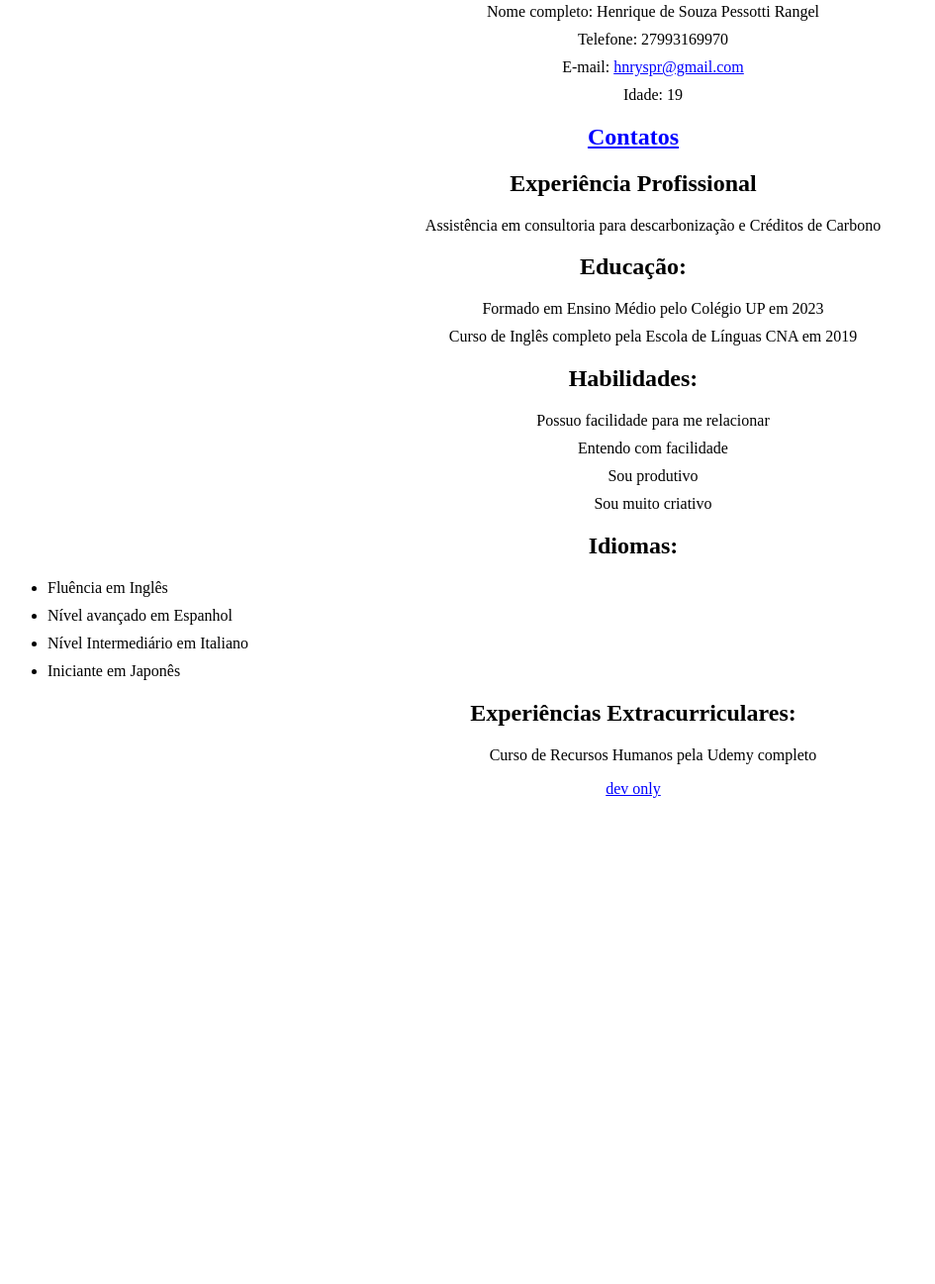
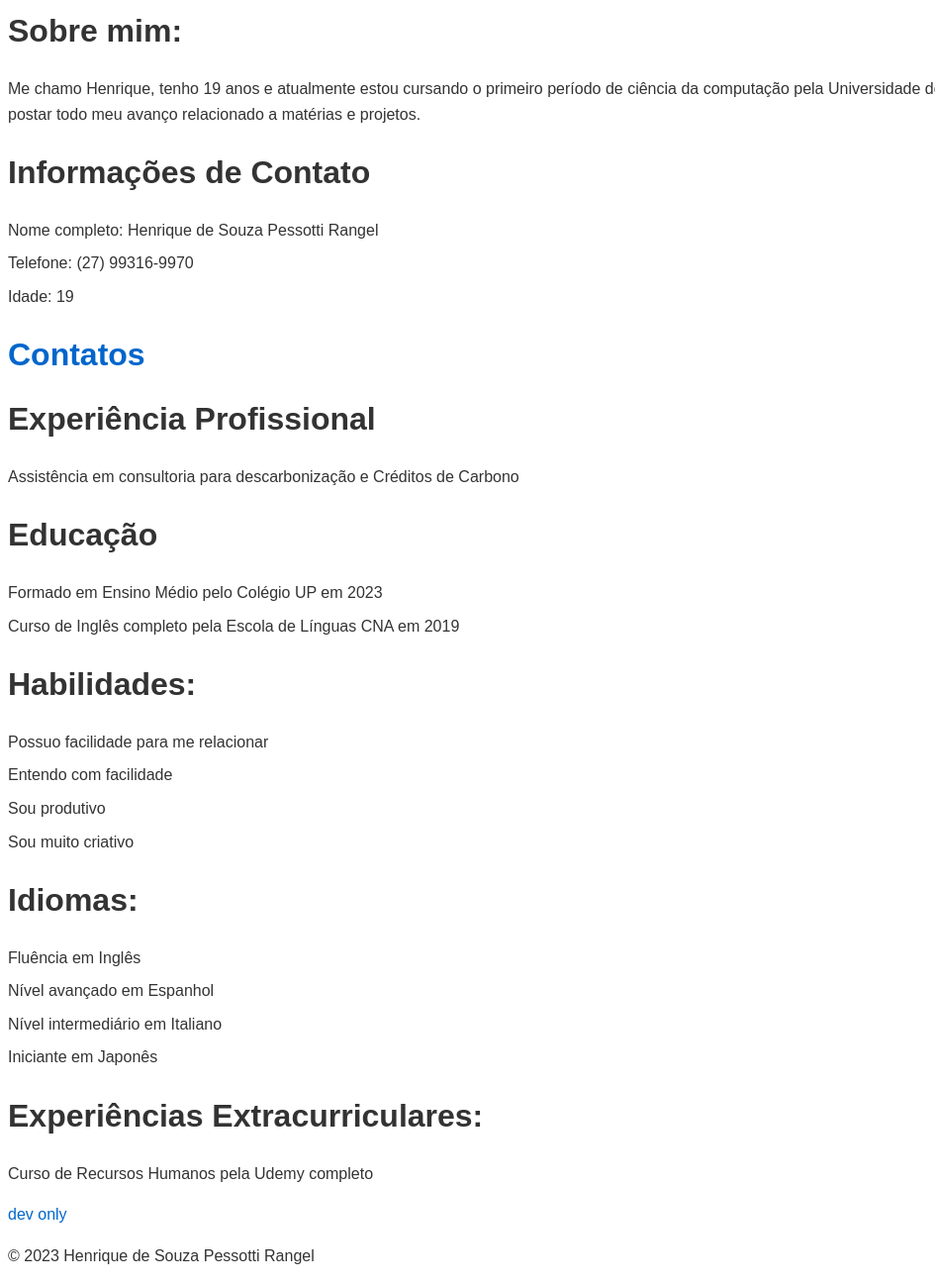
Before and after one commit to hnrqs/PrimeiroProjeto2, a plain HTML site: page test.html in a window 1280 px wide. Shown: the part 386-1683 px from the top of the page at 99% size, without its empty margins (0-945 px from the left). Before the commit the page ends 1208 px from the top, so only its background shows below. Drawn offline with Linux system fonts and the light colour scheme.

Commit message:
Add files via upload

```diff
--- a/test.html
+++ b/test.html
@@ -1,52 +1,117 @@
-<html>
-    <head>
-        <title> Portifólio </title>
-    </head>
-    <body>
-        <h1 style="text-align:center;">Portifólio</h1>
-
-        <img width="200" style="display: block; margin: 0 auto;" src="https://media.discordapp.net/attachments/852133073130225674/1210550816562352188/me.jpg?ex=65eaf84d&is=65d8834d&hm=e6a0309a226be1f3f5b14f1eab3a6253229dad8385979d4c734f5e7a0706af70&" alt="">
-        <h2 style="text-align:center;">Sobre mim:</h2>
-        <h4 style="text-align:center;">Me chamo Henrique, tenho 19 anos e atualmente estou cursando o primeiro período de ciência da computação pela Universidade de Vila Velha e, através deste portifólio, irei postar todo meu avanço relacionado a matéria e projetos.  </h4>
-            <h2 style="text-align:center;">Informações de Contato</h2>
-            <ul style="list-style-type:none; text-align:center;">
-                <li style="margin-bottom:10px;">Nome completo: Henrique de Souza Pessotti Rangel</li>
-                <li style="margin-bottom:10px;">Telefone: 27993169970</li>
-                <li style="margin-bottom:10px;">E-mail: <a href="mailto:hnryspr@gmail.com" style="color:blue;">hnryspr@gmail.com</a></li>
-                <li style="margin-bottom:10px;">Idade: 19</li>
-
-            </ul>
-
-            <h2 style="text-align:center;"> <a href="Contatos.html" style="color:blue;">Contatos</a> </h2>
-<h2 style="text-align:center;">Experiência Profissional</h2>
-<ul style="list-style-type:none; text-align:center;">
-    <li style="margin-bottom:10px;">Assistência em consultoria para descarbonização e Créditos de Carbono </li>
-
+<!DOCTYPE html>
+<html lang="en">
+<head>
+  <meta charset="UTF-8">
+  <meta name="viewport" content="width=device-width, initial-scale=1.0">
+  <title>Portfólio</title>
+  <style>
+    body {
+      font-family: Arial, sans-serif;
+      line-height: 1.6;
+      color: #333;
+    }
+    h1, h2, h3, h4 {
+      line-height: 1.2;
+    }
+    h1, h2 {
+      font-weight: bold;
+    }
+    h1 {
+      font-size: 2.5rem;
+    }
+    h2 {
+      font-size: 2rem;
+    }
+    h3, h4 {
+      font-size: 1.5rem;
+    }
+    ul {
+      list-style-type: none;
+      padding: 0;
+      margin: 0;
+    }
+    li {
+      margin-bottom: 0.5rem;
+    }
+    a {
+      color: #0066cc;
+      text-decoration: none;
+    }
+    a:hover {
+      text-decoration: underline;
+    }
+    img {
+      max-width: 100%;
+      height: auto;
+    }
+  </style>
+</head>
+<body>
+  <header>
+    <h1>Portfólio</h1>
+  </header>
+  <main>
+    <section>
+      <img width=350px src="https://media.discordapp.net/attachments/852133073130225674/1210550816562352188/me.jpg?ex=65eaf84d&is=65d8834d&hm=e6a0309a226be1f3f5b14f1eab3a6253229dad8385979d4c734f5e7a0706af70&" alt="Henrique's photo">
+      <h2>Sobre mim:</h2>
+      <p>Me chamo Henrique, tenho 19 anos e atualmente estou cursando o primeiro período de ciência da computação pela Universidade de Vila Velha. Através deste portfólio, irei postar todo meu avanço relacionado a matérias e projetos.</p>
+    </section>
+    <section>
+      <h2>Informações de Contato</h2>
+      <ul>
+        <li>Nome completo: Henrique de Souza Pessotti Rangel</li>
+        <li>Telefone: (27) 99316-9970</li>
+        <li>Idade: 19</li>
+      </ul>
+      <h2> <a href="Contatos.html">Contatos</a> </h2>
+    </section>
+    <section>
+      <h2>Experiência Profissional</h2>
+      <ul>
+        <li>Assistência em consultoria para descarbonização e Créditos de Carbono</li>
+      </ul>
+    </section>
+    <section>
+      <h2>Educação</h2>
+      <ul>
+        <li> Formado em Ensino Médio pelo Colégio UP em 2023</li>
+ <li>Curso de Inglês completo pela Escola de Línguas CNA em 2019</li>
 </ul>
-     <h2 style="text-align:center;">Educação:</h2>
-    <ul style="list-style-type:none; text-align:center;">
-        <li style="margin-bottom:10px;"> Formado em Ensino Médio pelo Colégio UP em 2023 </li>
-        <li style="margin-bottom:10px;"> Curso de Inglês completo pela Escola de Línguas CNA em 2019 </li>
-    </ul>
-
-<h2 style="text-align:center;">Habilidades:</h2>
-<ul style="list-style-type:none; text-align:center;">
-    <li style="margin-bottom:10px;">Possuo facilidade para me relacionar</li>
-    <li style="margin-bottom:10px;">Entendo com facilidade</li>
-<li style="margin-bottom:10px;"> Sou produtivo</li>
-<li style="margin-bottom:10px;"> Sou muito criativo</li>
+</section>
+<section>
+<h2>Habilidades:</h2>
+<ul>
+<li>Possuo facilidade para me relacionar</li>
+<li>Entendo com facilidade</li>
+<li>Sou produtivo</li>
+<li>Sou muito criativo</li>
 </ul>
-<h2 style="text-align:center;">Idiomas:</h2>
-<ul style="list-style-type: disc;">
-    <li style="margin-bottom:10px;">Fluência em Inglês</li>
-    <li style="margin-bottom:10px;">Nível avançado em Espanhol</li>
-    <li style="margin-bottom:10px;">Nível Intermediário em Italiano</li>
-    <li style="margin-bottom:10px;">Iniciante em Japonês</li>
+</section>
+<section>
+<h2>Idiomas:</h2>
+<ul>
+<li>Fluência em Inglês</li>
+<li>Nível avançado em Espanhol</li>
+<li>Nível intermediário em Italiano</li>
+<li>Iniciante em Japonês</li>
 </ul>
-<h2 style="text-align:center;"> Experiências Extracurriculares: </h2>
-<ul style="list-style-type:none; text-align:center;">
-    <li style="margin-bottom:10px;">Curso de Recursos Humanos pela Udemy completo</li>
+</section>
+<section>
+<h2>Experiências Extracurriculares:</h2>
+<ul>
+<li>Curso de Recursos Humanos pela Udemy completo</li>
 </ul>
-<p style="text-align:center;"><a href="test.html" style="color:blue;">dev only</a></p>
-    </body>
+</section>
+<p><a href="test.html">dev only</a></p>
+</main>
+<footer>
+<p>&copy; 2023 Henrique de Souza Pessotti Rangel</p>
+</footer>
+<html lang="en">
+<head>
+    <meta charset="UTF-8">
+    <meta name="viewport" content="width=device-width, initial-scale=1.0">
+    <title>Mail Formulary</title>
+</head>
+<body>
 </html>
```
Also changed, not shown: Contatos.html (+18 -0 lines), index.html (+82 -23 lines).
